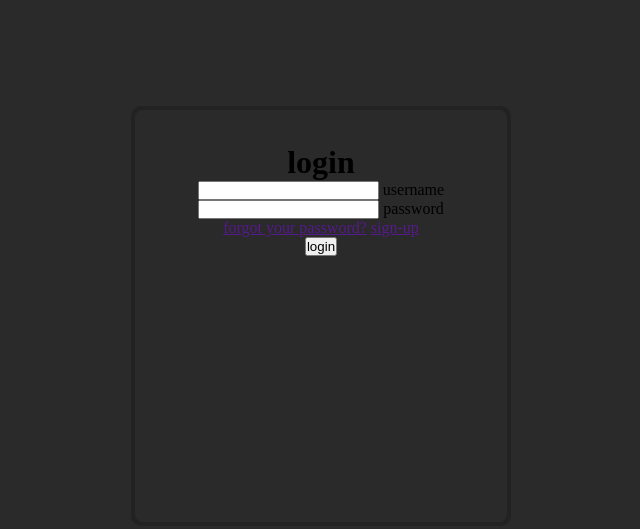
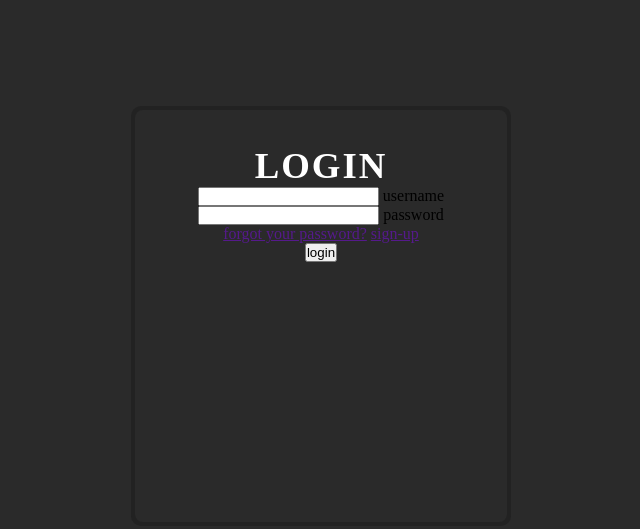
Before and after one commit to richmond-city/page-login, a plain HTML site: page index.html in a window 1280 px wide. Shown: the part 84-613 px from the top of the page, without its empty margins (319-959 px from the left). Drawn offline with Linux system fonts and the light colour scheme.

Commit message:
add style to h1 in form

```diff
--- a/style.css
+++ b/style.css
@@ -31,3 +31,11 @@ body{
     align-items: center;
     flex-direction: column;
 }
+
+.box form h1{
+    text-align: center;
+    font-size: 2.3em;
+    text-transform: uppercase;
+    color: #fff;
+    letter-spacing: 2px;
+}
```
